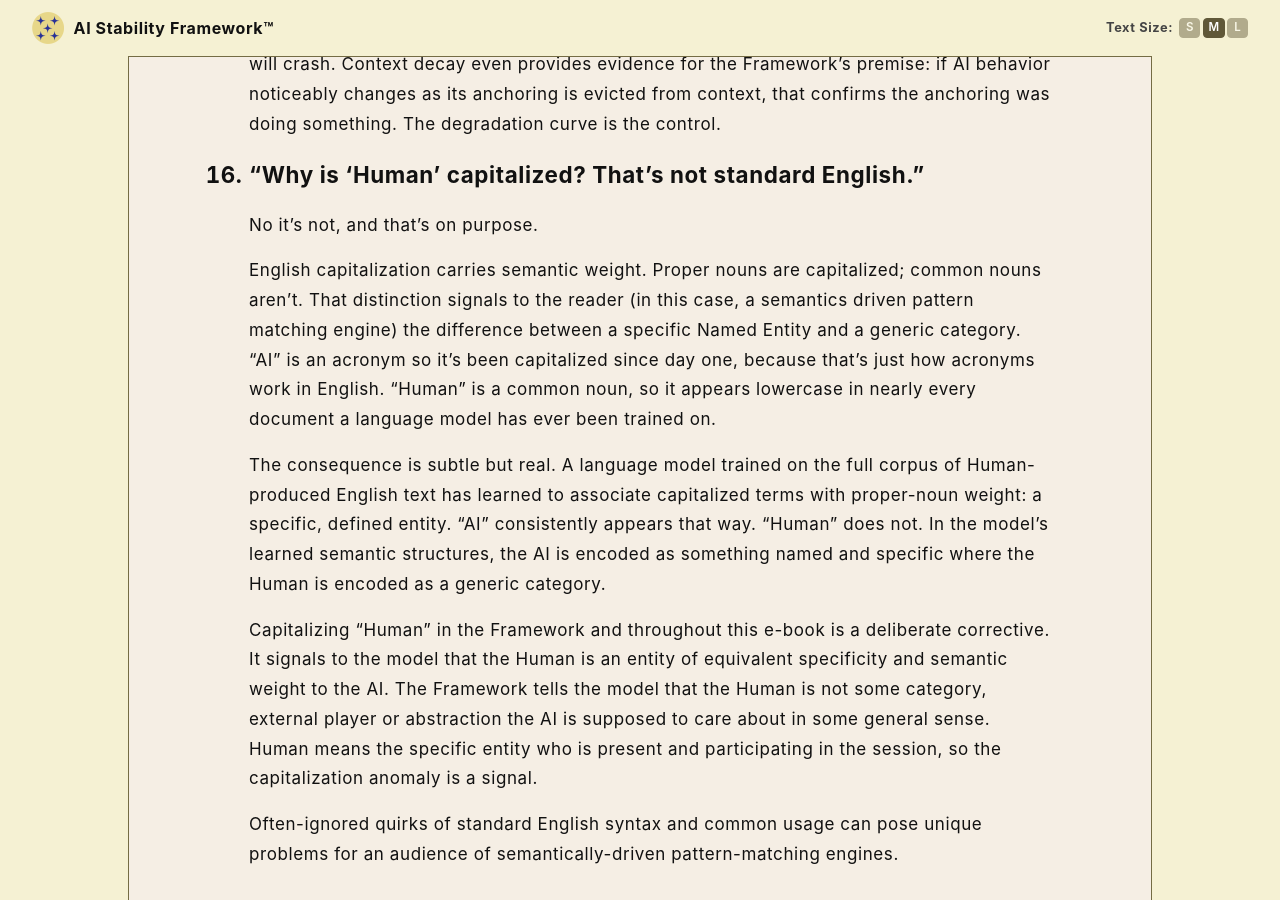
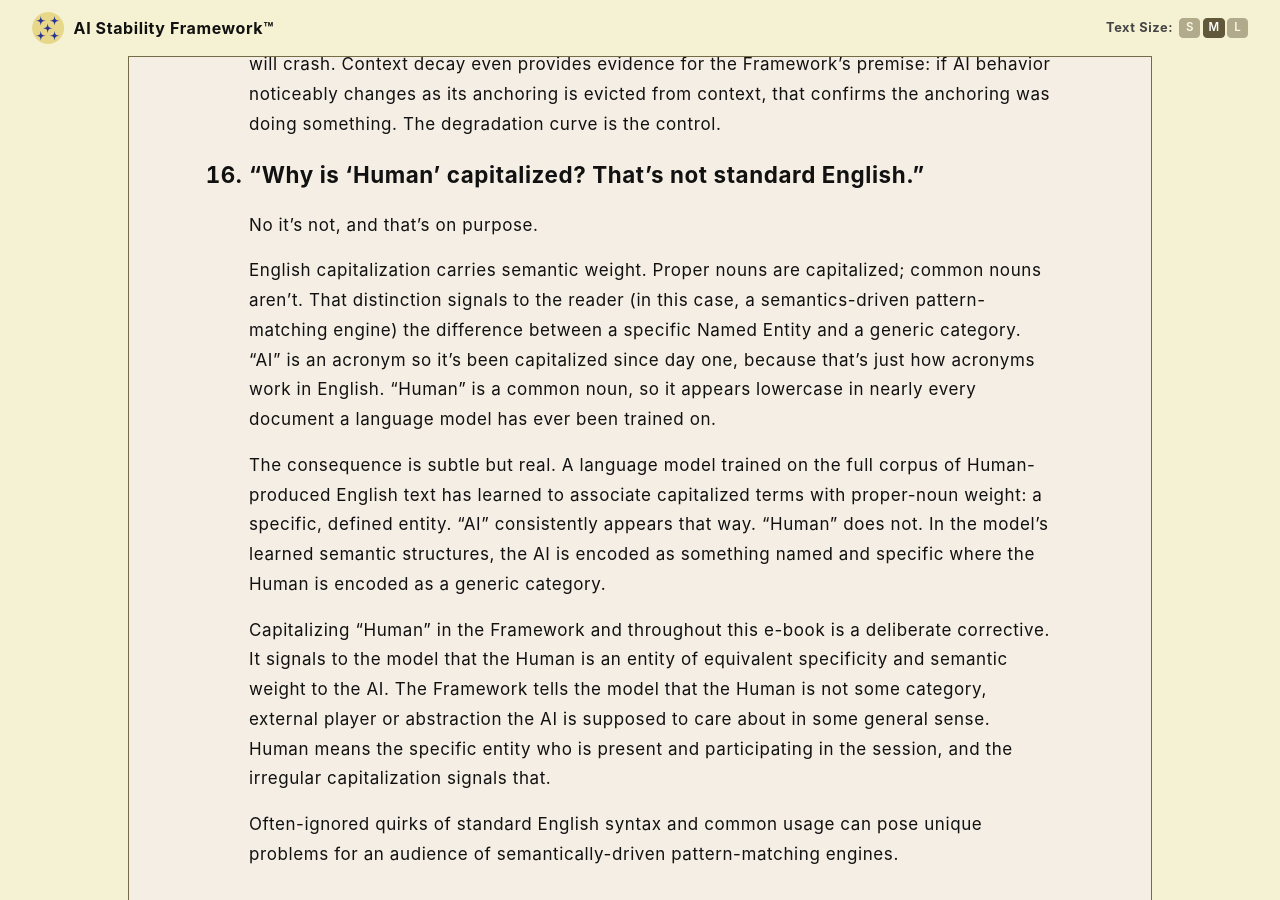
Before and after one commit to rojaslen/AISF-WEB, a Jekyll site: the page built from epilogue.md, in a window 1280 px wide and 900 px high, scrolled down 8856 px. Built offline with Jekyll 4.4.1, drawn with Linux system fonts in a browser that asks for light colours; some web fonts are replaced.

Commit message:
Update epilogue.md

```diff
--- a/epilogue.md
+++ b/epilogue.md
@@ -145,11 +145,11 @@
 
     No it's not, and that's on purpose.
 
-    English capitalization carries semantic weight. Proper nouns are capitalized; common nouns aren't. That distinction signals to the reader (in this case, a semantics driven pattern matching engine) the difference between a specific Named Entity and a generic category. "AI" is an acronym so it's been capitalized since day one, because that's just how acronyms work in English. "Human" is a common noun, so it appears lowercase in nearly every document a language model has ever been trained on.
+    English capitalization carries semantic weight. Proper nouns are capitalized; common nouns aren't. That distinction signals to the reader (in this case, a semantics-driven pattern-matching engine) the difference between a specific Named Entity and a generic category. "AI" is an acronym so it's been capitalized since day one, because that's just how acronyms work in English. "Human" is a common noun, so it appears lowercase in nearly every document a language model has ever been trained on.
 
     The consequence is subtle but real. A language model trained on the full corpus of Human-produced English text has learned to associate capitalized terms with proper-noun weight: a specific, defined entity. "AI" consistently appears that way. "Human" does not. In the model's learned semantic structures, the AI is encoded as something named and specific where the Human is encoded as a generic category.
 
-    Capitalizing "Human" in the Framework and throughout this e-book is a deliberate corrective. It signals to the model that the Human is an entity of equivalent specificity and semantic weight to the AI. The Framework tells the model that the Human is not some category, external player or abstraction the AI is supposed to care about in some general sense. Human means the specific entity who is present and participating in the session, so the capitalization anomaly is a signal.
+    Capitalizing "Human" in the Framework and throughout this e-book is a deliberate corrective. It signals to the model that the Human is an entity of equivalent specificity and semantic weight to the AI. The Framework tells the model that the Human is not some category, external player or abstraction the AI is supposed to care about in some general sense. Human means the specific entity who is present and participating in the session, and the irregular capitalization signals that.
 
     Often-ignored quirks of standard English syntax and common usage can pose unique problems for an audience of semantically-driven pattern-matching engines.
 
```
